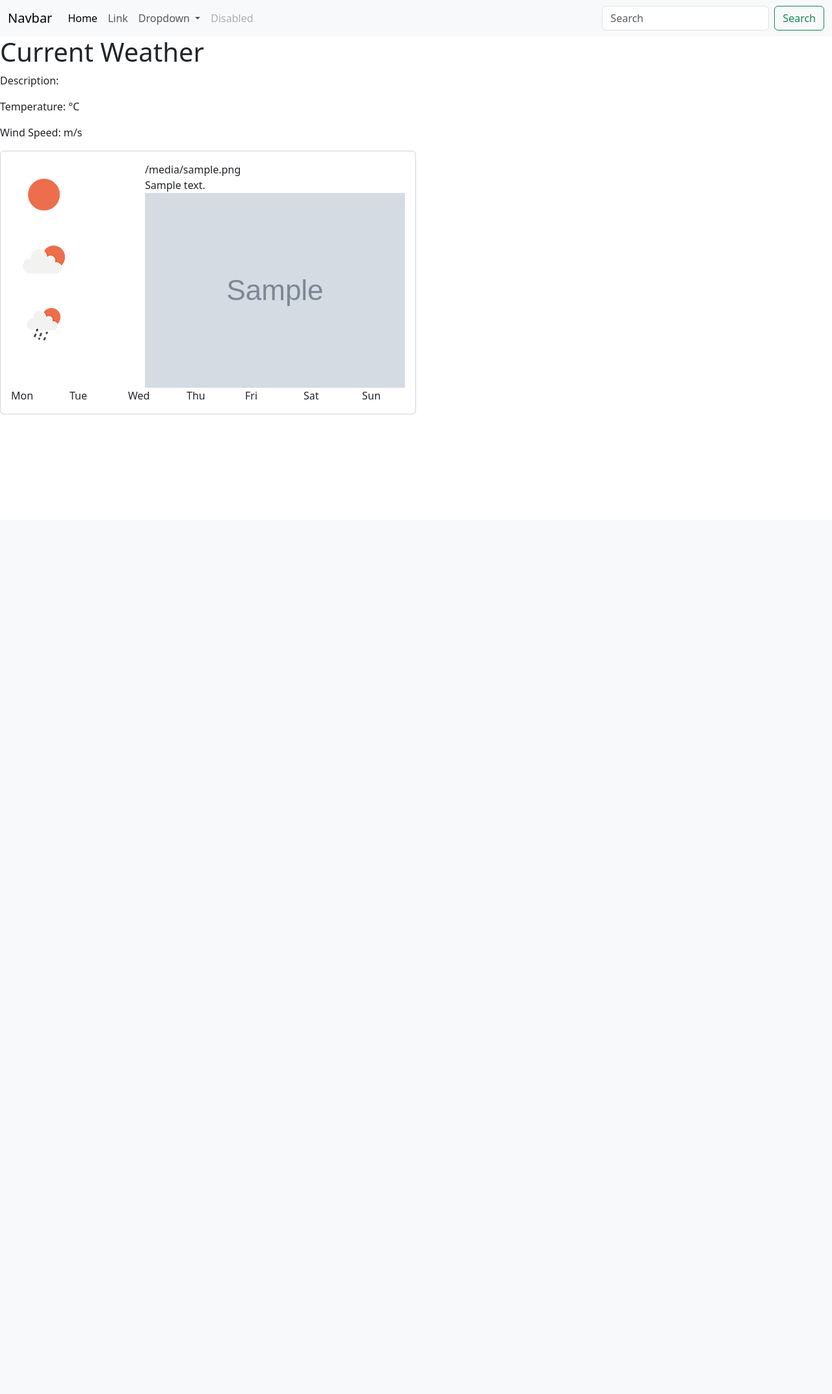
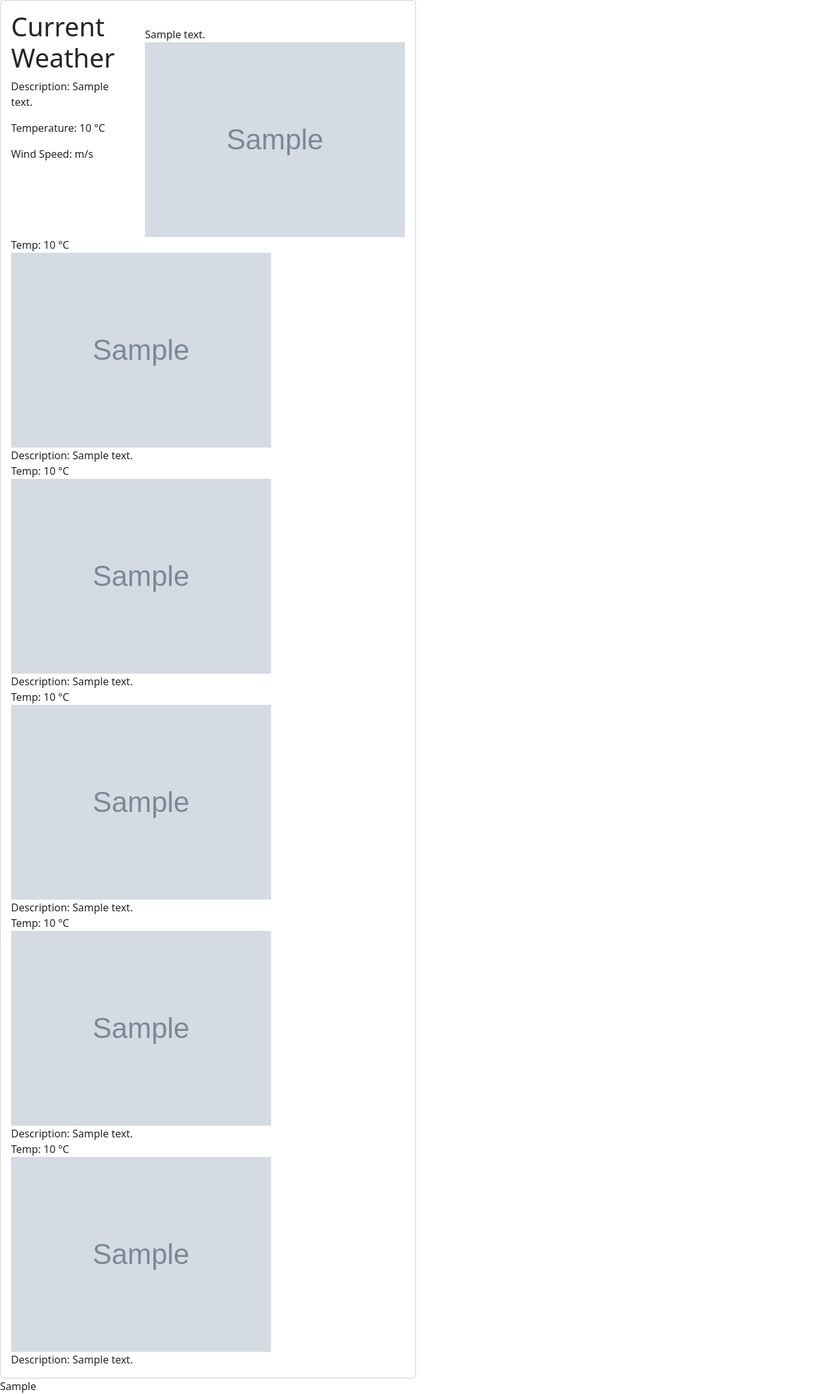
Before and after one commit to Fshyy/gweather, a Flask app: template templates/home.html in a window 1280 px wide. Shown: the whole page at 65% size. Before the commit the page ends 638 px from the top, so only its background shows below. Run offline with Flask 3, Linux system fonts and the light colour scheme; the template is opened without the code that fills it: most values are stand-ins (such as "Sample title", 1, 10 or a date in 2020); grey boxes marked "Sample" are stand-in pictures.

Commit message:
First commit

```diff
--- a/app.py
+++ b/app.py
@@ -26,10 +26,19 @@ def index():
         icon = forecast_list[index]["weather"][0]["icon"]
 
 
+        # Convert the string to a datetime object
+        date_object = datetime.strptime(dt_txt, '%Y-%m-%d %H:%M:%S')
+        # Get the day of the week (0 = Monday, 1 = Tuesday, ..., 6 = Sunday)
+        day_of_week = date_object.weekday()
+        print(day_of_week)
+        # You can also get the day name
+        day_name = date_object.strftime('%A')
+        print(day_name)
+
 
         thisdict = {
             "dt_txt": dt_txt,
-            "temp": temp,
+            "temp": int(temp) - 273,
             "desc": desc,
             "icon_url": "http://openweathermap.org/img/w/" + icon + ".png"
         }
@@ -41,5 +50,6 @@ def index():
 
     return render_template('home.html', forecast_data=forecast_data)
 
+
 if __name__ == '__main__':
     app.run(debug=True)
--- a/templates/home.html
+++ b/templates/home.html
@@ -1,30 +1,21 @@
-{% extends 'base.html' %}
+<!DOCTYPE html>
+<html lang="en">
+<head>
+    <meta charset="UTF-8">
+    <title>Weather</title>
+    <link href="https://cdn.jsdelivr.net/npm/bootstrap@5.3.2/dist/css/bootstrap.min.css" rel="stylesheet" integrity="sha384-T3c6CoIi6uLrA9TneNEoa7RxnatzjcDSCmG1MXxSR1GAsXEV/Dwwykc2MPK8M2HN" crossorigin="anonymous">
+<script src="https://cdn.jsdelivr.net/npm/bootstrap@5.3.2/dist/js/bootstrap.bundle.min.js" integrity="sha384-C6RzsynM9kWDrMNeT87bh95OGNyZPhcTNXj1NW7RuBCsyN/o0jlpcV8Qyq46cDfL" crossorigin="anonymous"></script>
 
-{% block content %}
+</head>
+<body>
 
 
-
-<link href="https://cdn.jsdelivr.net/npm/bootstrap@5.3.2/dist/css/bootstrap.min.css" rel="stylesheet" integrity="sha384-T3c6CoIi6uLrA9TneNEoa7RxnatzjcDSCmG1MXxSR1GAsXEV/Dwwykc2MPK8M2HN" crossorigin="anonymous">
- <script src="https://cdn.jsdelivr.net/npm/bootstrap@5.3.2/dist/js/bootstrap.bundle.min.js" integrity="sha384-C6RzsynM9kWDrMNeT87bh95OGNyZPhcTNXj1NW7RuBCsyN/o0jlpcV8Qyq46cDfL" crossorigin="anonymous"></script>
-
-
- <link href="https://cdn.jsdelivr.net/npm/bootstrap@5.3.2/dist/css/bootstrap.min.css" rel="stylesheet" integrity="sha384-T3c6CoIi6uLrA9TneNEoa7RxnatzjcDSCmG1MXxSR1GAsXEV/Dwwykc2MPK8M2HN" crossorigin="anonymous">
- <script src="https://cdn.jsdelivr.net/npm/bootstrap@5.3.2/dist/js/bootstrap.bundle.min.js" integrity="sha384-C6RzsynM9kWDrMNeT87bh95OGNyZPhcTNXj1NW7RuBCsyN/o0jlpcV8Qyq46cDfL" crossorigin="anonymous"></script>
-
-<!DOCTYPE html>
 <html lang="en">
 <head>
     <meta charset="UTF-8">
     <meta name="viewport" content="width=device-width, initial-scale=1.0">
     <title>Weather Information</title>
-</head>
-<body>
-    <h1>Current Weather</h1>
-    <p>Description: </p>
-    <p>Temperature: °C</p>
-    <p>Wind Speed:  m/s</p>
-</body>
-</html>
+
 
 
 
@@ -43,48 +34,68 @@
   <div class="card-body">
       <div class="row">
           <div class="col">
-              <img src="static/sun.png"/>
-              <img src="static/Sunny.png"/>
-              <img src="static/cloud-rain.png"/>
+
+
+    <h1>Current Weather</h1>
+    <p>Description: {{ forecast_data[0]["desc"] }} </p>
+    <p>Temperature: {{ forecast_data[0]["temp"] }} °C  </p>
+    <p>Wind Speed:  m/s</p>
+
 
           </div>
           <div class="col">
-              {{ forecast_data[0]["icon_url"] }}
               <br>
               {{ forecast_data[0]["desc"] }}
               <img src = "{{ forecast_data[0]['icon_url'] }}">
 
+
+
           </div>
+      </div>
+
+      <div class="row">
+
+
+
+
       </div>
       <div class="row">
 
-      </div>
-      <div class="row">
           <div class="col">
-              Mon
+                 Temp: {{ forecast_data[1]["temp"] }} °C<br>
+              <img src = "{{ forecast_data[1]['icon_url'] }}"><br>
+              Description: {{ forecast_data[1]["desc"] }}
+
+
+
           </div>
           <div class="col">
-              Tue
+
+            Temp: {{ forecast_data[2]["temp"] }} °C <br>
+              <img src = "{{ forecast_data[2]['icon_url'] }}"><br>
+              Description: {{ forecast_data[2]["desc"] }}<br>
+
           </div>
           <div class="col">
-              Wed
+              Temp: {{ forecast_data[3]["temp"] }} °C<br>
+              <img src = "{{ forecast_data[3]['icon_url'] }}"><br>
+              Description: {{ forecast_data[3]["desc"] }}<br>
+
           </div>
           <div class="col">
-              Thu
+            Temp: {{ forecast_data[4]["temp"] }} °C<br>
+              <img src = "{{ forecast_data[4]['icon_url'] }}"><br>
+              Description: {{ forecast_data[4]["desc"] }}<br>
           </div>
           <div class="col">
-              Fri
-          </div>
-          <div class="col">
-              Sat
-          </div>
-           <div class="col">
-              Sun
+              Temp: {{ forecast_data[4]["temp"] }} °C<br>
+              <img src = "{{ forecast_data[4]['icon_url'] }}"><br>
+              Description: {{ forecast_data[4]["desc"] }}<br>
+
           </div>
       </div>
 
   </div>
 </div>
 
-
-{% endblock %}
+{{ forecast_data }}
```
